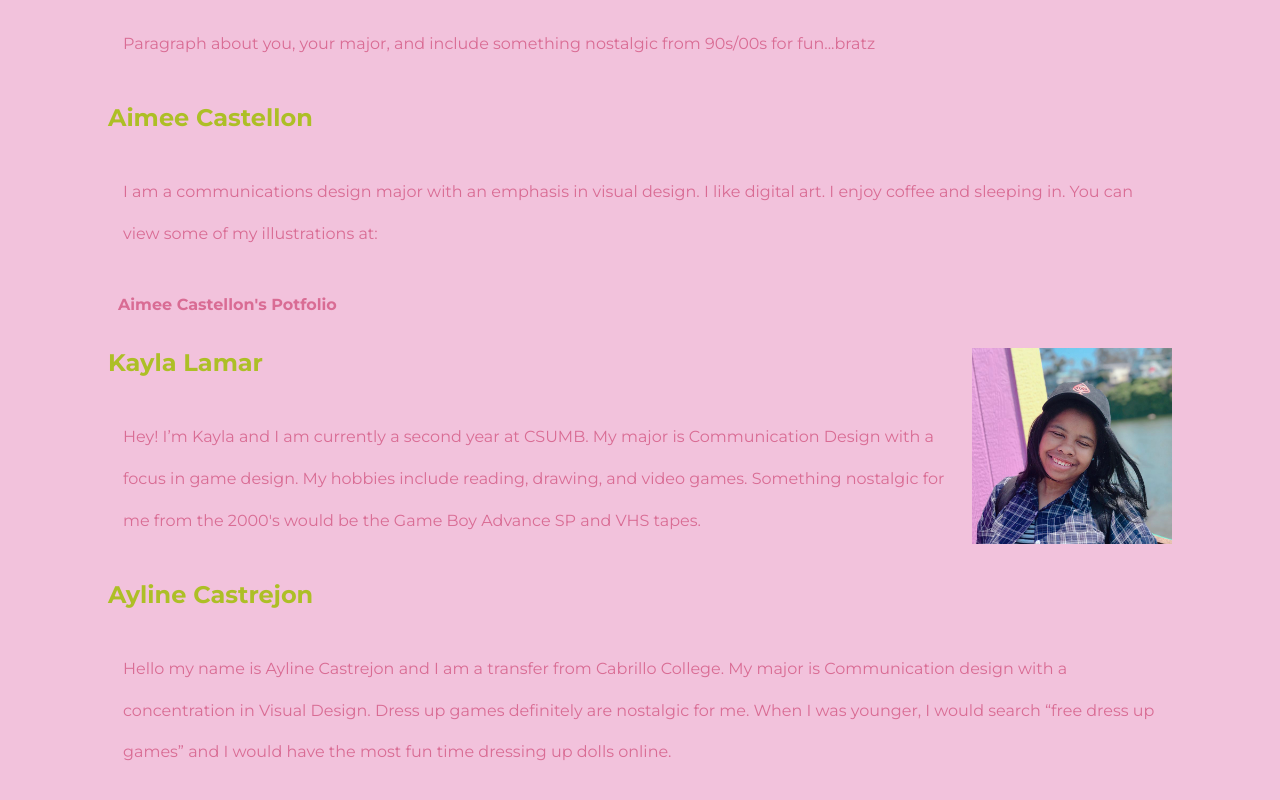
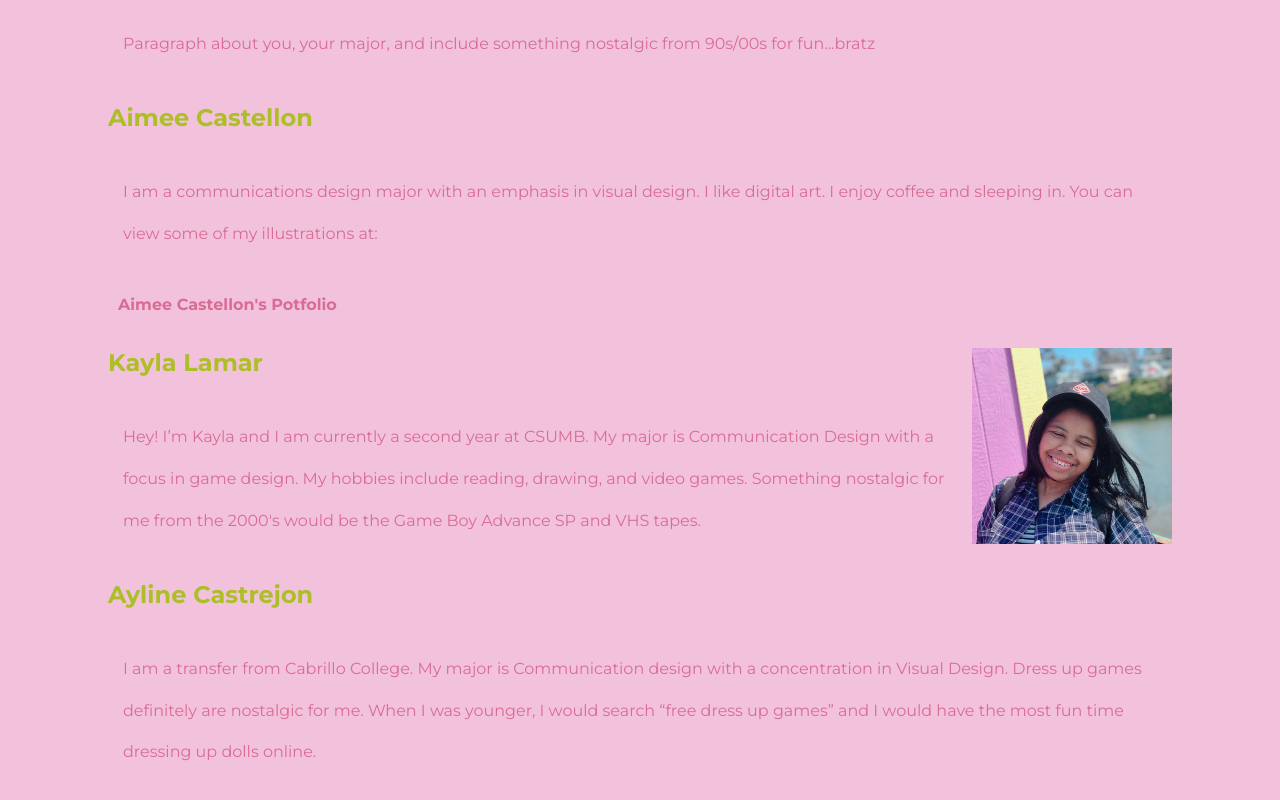
Before and after one commit to Haley-Graham/Group-4, a plain HTML site: page about_us/index.html in a window 1280 px wide. Shown: the part 968-1768 px from the top of the page. Drawn offline with Linux system fonts and the light colour scheme; a web font is replaced by a local one.

Commit message:
about me update

```diff
--- a/about_us/index.html
+++ b/about_us/index.html
@@ -67,7 +67,7 @@
     </div>
 
     <h3>Ayline Castrejon</h3>
-    <p>Hello my name is Ayline Castrejon and I am a transfer from Cabrillo College. My major is Communication design
+    <p>I am a transfer from Cabrillo College. My major is Communication design
       with a concentration in Visual Design. Dress up games definitely are nostalgic for me. When I was younger, I would
       search “free dress up games” and I would have the most fun time dressing up dolls online.</p>
   </body>
```
Also changed, not shown: 1 other file.
